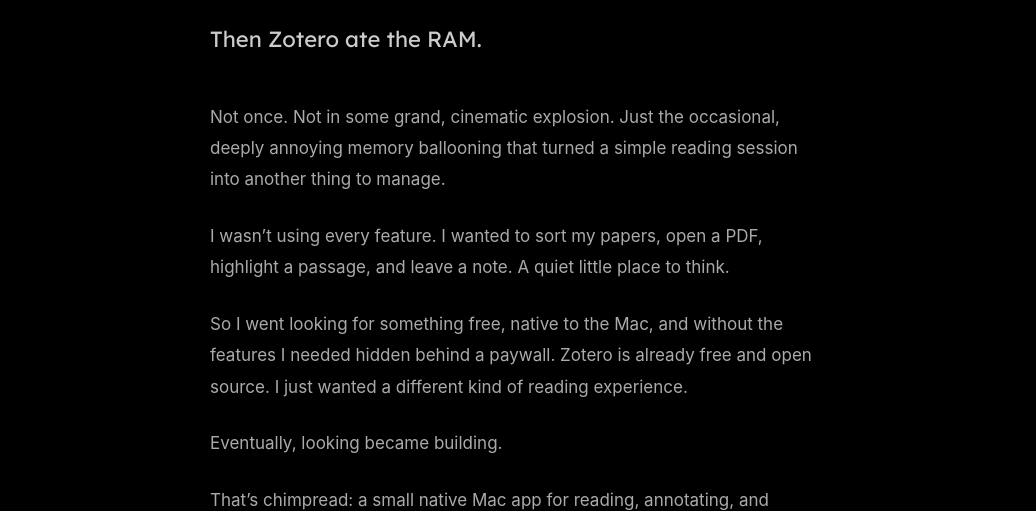
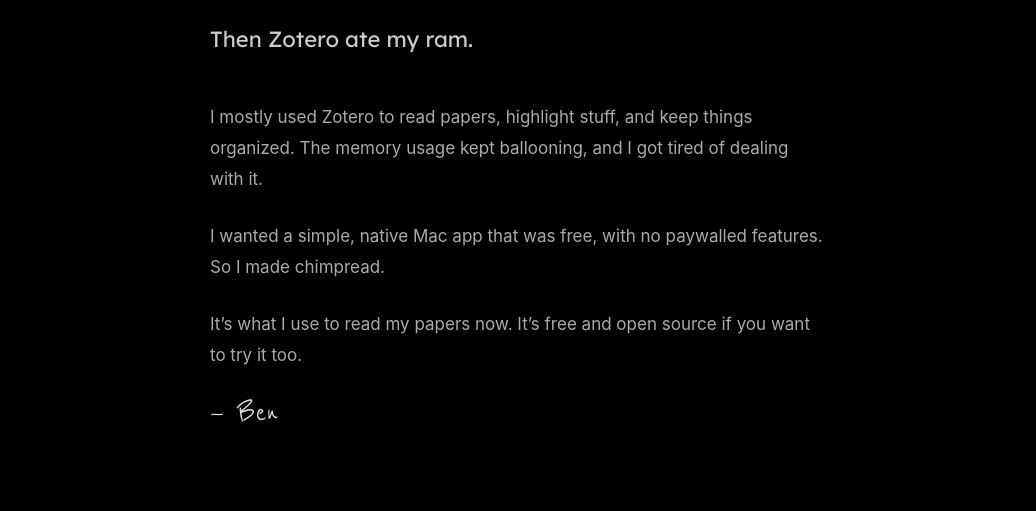
Before and after one commit to benfngu/chimpread, a browser extension: page website/dist/about.html in a window 1280 px wide. Shown: the part 360-871 px from the top of the page, without its empty margins (122-1158 px from the left). Drawn offline with Linux system fonts and the light colour scheme.

Commit message:
Shorten About story and use a more personal voice

```diff
--- a/website/dist/about.html
+++ b/website/dist/about.html
@@ -1,18 +1,16 @@
 <!doctype html>
 <html lang="en"><head>
 <meta charset="utf-8"><meta name="viewport" content="width=device-width,initial-scale=1">
-<title>about — chimpread</title><meta name="description" content="A little reader, born out of a very large memory footprint. The story behind chimpread."><meta name="theme-color" content="#000000">
+<title>about — chimpread</title><meta name="description" content="Why I made chimpread, a free native Mac app for reading papers."><meta name="theme-color" content="#000000">
 <link rel="icon" href="icon.png"><link rel="stylesheet" href="style.css"><link rel="stylesheet" href="about.css">
 </head><body class="about-page">
 <header class="about-header"><a class="brand" href="./"><img src="icon.png" width="34" height="34" alt="">chimpread</a><a class="back" href="./">back to download ↗</a></header>
 <main class="about-main">
 <section class="story" aria-labelledby="story-title"><p class="eyebrow">about us</p><h1 id="story-title">I just wanted<br>to read a paper.</h1>
-<p class="lede">Then Zotero ate the RAM.</p>
-<div class="prose"><p>Not once. Not in some grand, cinematic explosion. Just the occasional, deeply annoying memory ballooning that turned a simple reading session into another thing to manage.</p>
-<p>I wasn’t using every feature. I wanted to sort my papers, open a PDF, highlight a passage, and leave a note. A quiet little place to think.</p>
-<p>So I went looking for something free, native to the Mac, and without the features I needed hidden behind a paywall. Zotero is already free and open source. I just wanted a different kind of reading experience.</p>
-<p>Eventually, looking became building.</p>
-<p>That’s chimpread: a small native Mac app for reading, annotating, and organizing papers. Free and open source, with no required account. Built around the idea that the paper should get your attention. The app should let you keep it.</p></div>
+<p class="lede">Then Zotero ate my ram.</p>
+<div class="prose"><p>I mostly used Zotero to read papers, highlight stuff, and keep things organized. The memory usage kept ballooning, and I got tired of dealing with it.</p>
+<p>I wanted a simple, native Mac app that was free, with no paywalled features. So I made chimpread.</p>
+<p>It’s what I use to read my papers now. It’s free and open source if you want to try it too.</p></div>
 <p class="signature">— Ben</p></section>
 <section class="contact" aria-labelledby="contact-title"><p class="eyebrow">say hello</p><h2 id="contact-title">Still a work in progress.<br>Tell me what’s missing.</h2><p>Found a bug? Have an idea? I’d like to hear it.</p>
 <div class="contact-links"><a href="https://github.com/benfngu/chimpread/issues">Report a bug or suggest an idea <span aria-hidden="true">↗</span></a><a href="https://github.com/benfngu">Find me on GitHub <span aria-hidden="true">↗</span></a></div></section>
```
